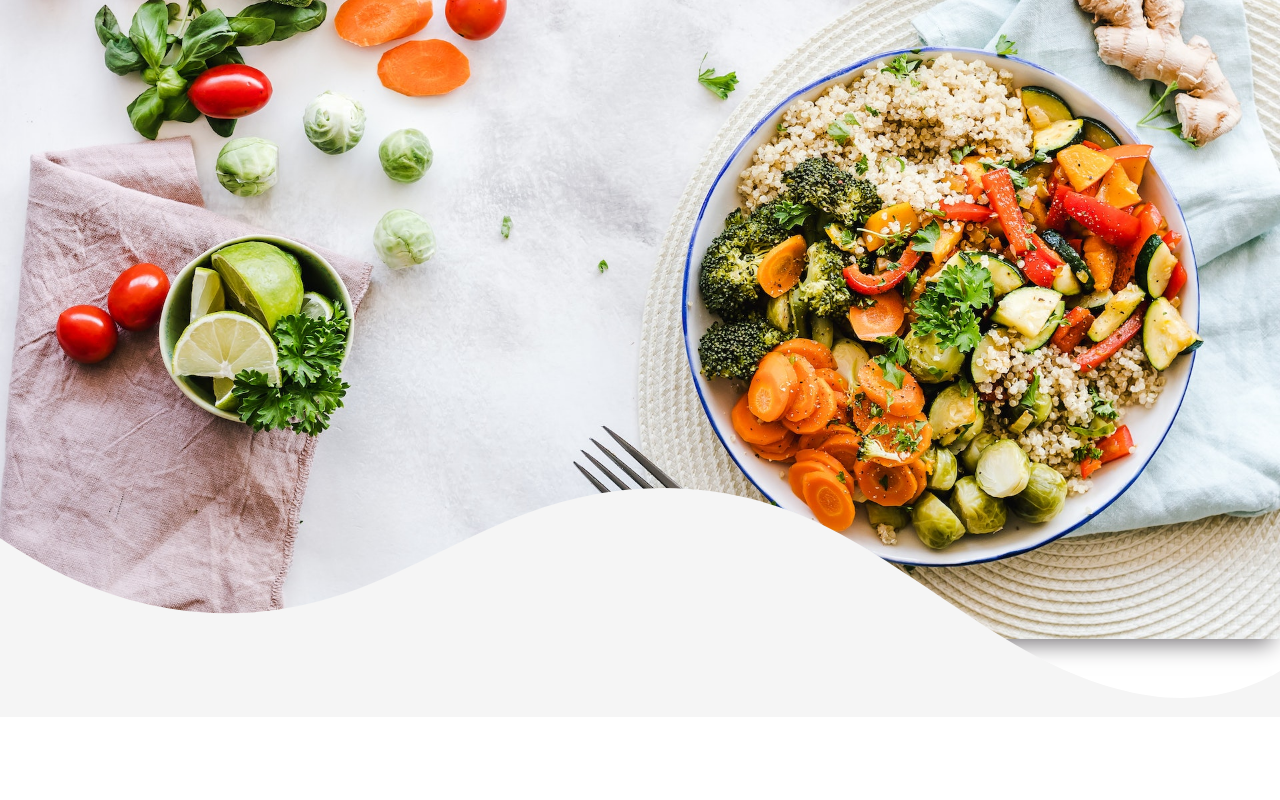
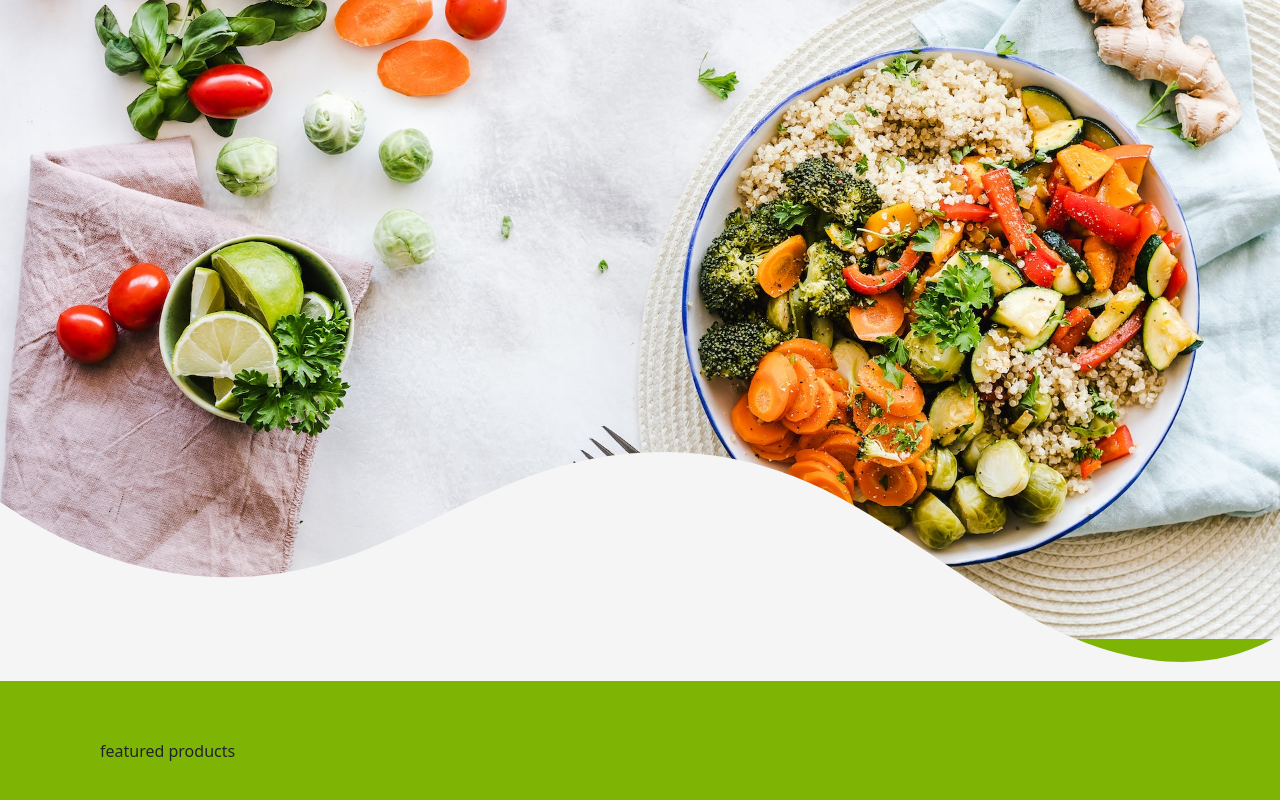
Before and after one commit to ghuizzi/foodys, a React (Create React App) app: page / in a window 1280 px wide. Shown: the part 214-1014 px from the top of the page. Before the commit the page ends 931 px from the top, so only its background shows below. Built offline with nearby package versions, Linux system fonts and the light colour scheme.

Commit message:
add components types products and styles

```diff
--- /dev/null
+++ b/src/components/ContentProducts.jsx
@@ -0,0 +1,12 @@
+import React from "react";
+import "../styles/stylesVariables/stylesContent/contentTypes.css";
+function ContentProducts() {
+  return (
+    <div>
+      <div className="types">
+        <p>featured products </p>
+      </div>
+    </div>
+  );
+}
+export default ContentProducts;
--- a/src/pages/Home.jsx
+++ b/src/pages/Home.jsx
@@ -2,6 +2,7 @@ import React from "react";
 import imageHero2 from "../images/imageHero2.jpg";
 import Wavy from "../components/icons/Wavy";
 import "../styles/home.css";
+import ContentProducts from "../components/ContentProducts";
 function Home() {
   return (
     <div>
@@ -10,6 +11,9 @@ function Home() {
         <div className="bgWavy">
           <Wavy width="100%" />
         </div>
+        <div className="typesProducts">
+          <ContentProducts />
+        </div>
       </div>
     </div>
   );
--- a/src/styles/stylesVariables/WavyStyles.css
+++ b/src/styles/stylesVariables/WavyStyles.css
@@ -5,7 +5,7 @@
     width: 100%;
     overflow: hidden;
     line-height: 0;
-    margin-bottom: -131px;
+    margin-bottom:-95px;
 }
 
 
--- /dev/null
+++ b/src/styles/stylesVariables/stylesContent/contentTypes.css
@@ -0,0 +1,8 @@
+@import '../colors.css';
+
+.typesProducts{
+    background-color: var(--background-wavy);
+    width: 100%;
+    height: 20%;
+    padding: 100px;;
+}
```
